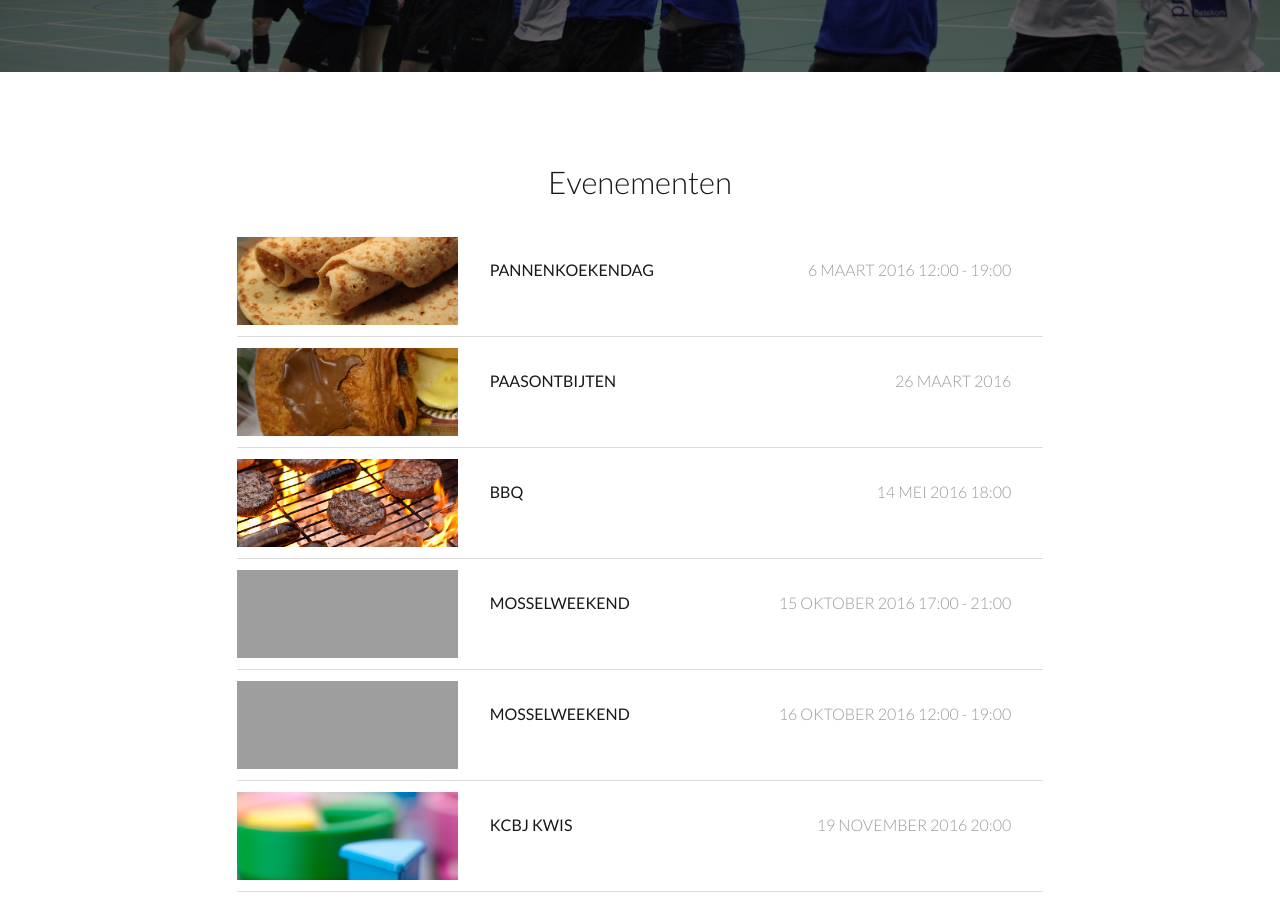
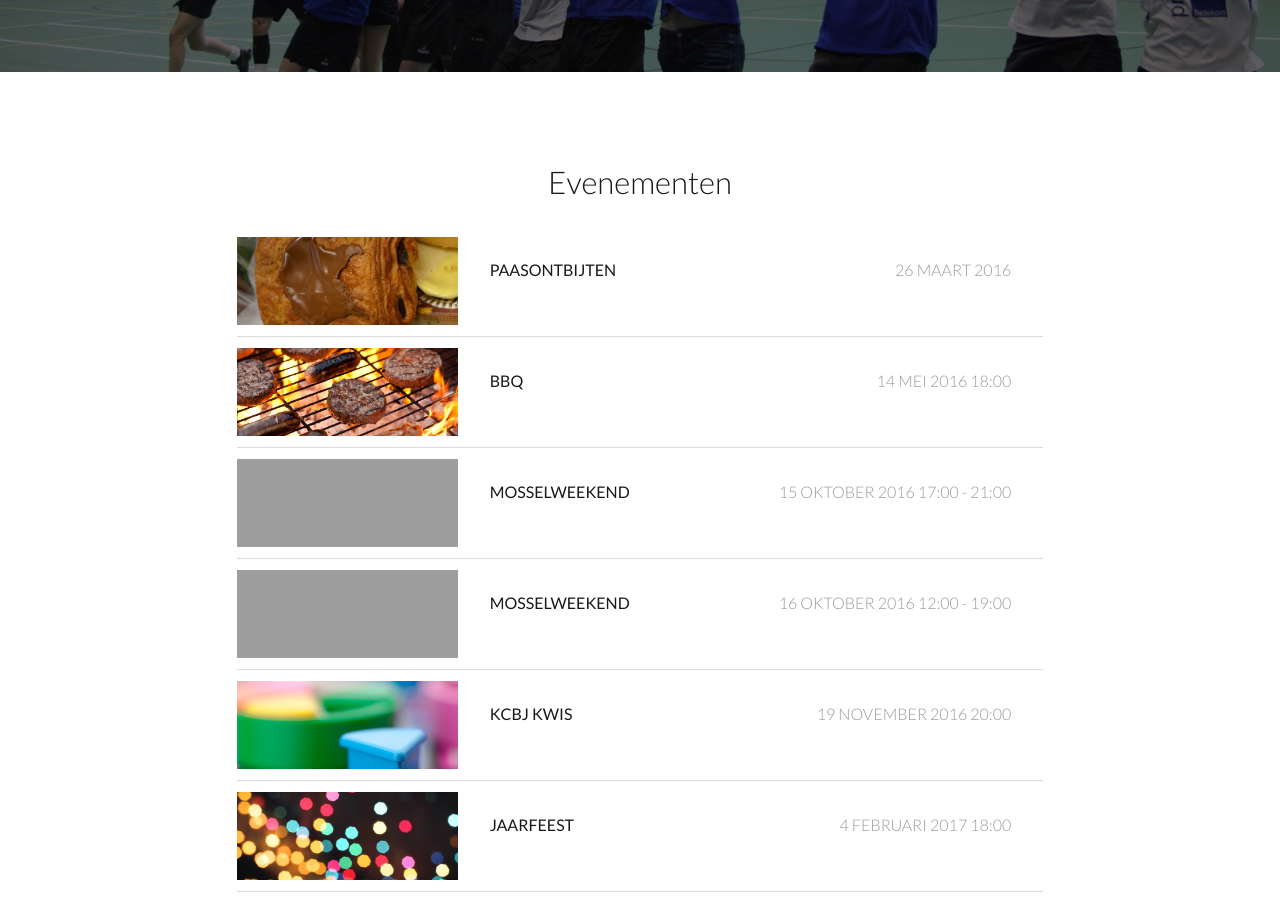
Before and after one commit to kcbj/kcbj.github.io, a Jekyll site: the page built from agenda/index.html, in a window 1280 px wide and 900 px high, scrolled down 710 px. Built offline with Jekyll 4.4.1, drawn with Linux system fonts in a browser that asks for light colours; nearby versions of some CDN libraries; grey boxes are pictures that could not be loaded.

Commit message:
Removed 2016 edition of pannenkoekendag.

```diff
--- a/_data/events.yml
+++ b/_data/events.yml
@@ -1,9 +1,4 @@
 ---
-- title: Pannenkoekendag
-  start: 2016-3-6 12:00:00 +01:00
-  end: 2016-3-6 19:00:00 +01:00
-  image: pannenkoeken.jpg
-  location: verhaegen
 - title: Paasontbijten
   date: 2016-3-26 00:00
   image: ontbijt.jpg
```
